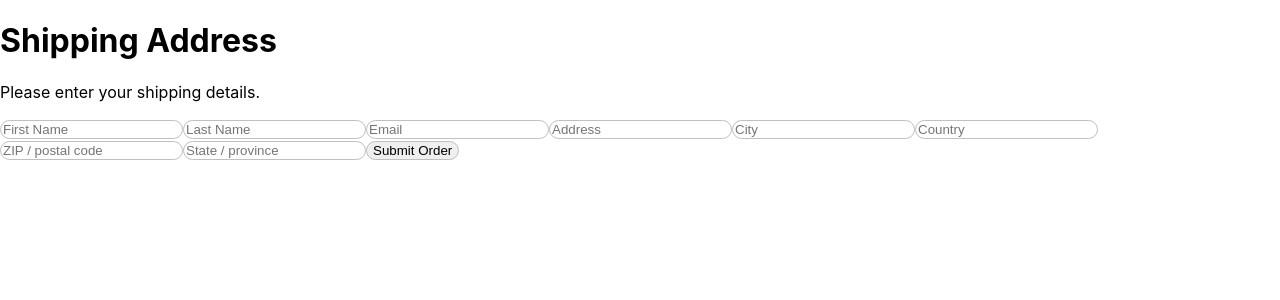
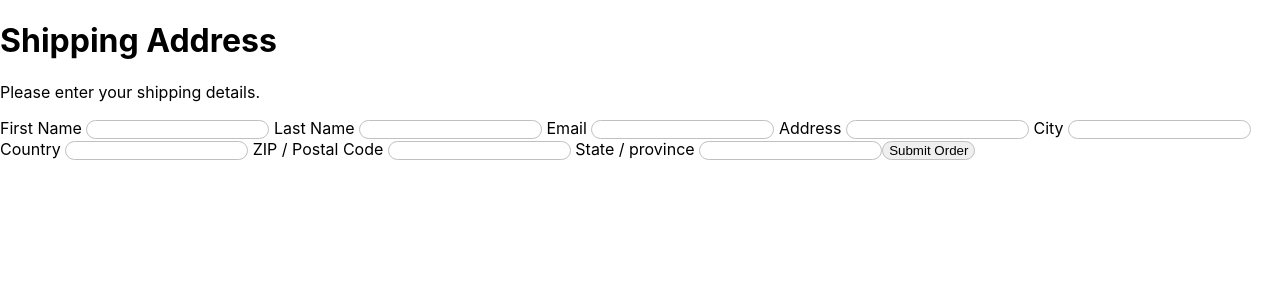
Before and after one commit to TroyWarez/basic-site, a React (Vite) app: page / in a window 1280 px wide. Shown: the top 300 px of the page. Built offline with nearby package versions, Linux system fonts and the light colour scheme.

Commit message:
added labels for shipping form elements

```diff
--- a/src/components/OrderForm.tsx
+++ b/src/components/OrderForm.tsx
@@ -5,16 +5,21 @@ const OrderForm = () => {
         <>
             <h1>Shipping Address</h1>
             <p>Please enter your shipping details.</p>
-            <form action="" method="get" className="form-example">
-                <input type="text" name="name" id="firstname" placeholder="First Name" maxLength={50} autoFocus={true} required />
+            <form action="" method="get" className="shippingForm">
+                <label htmlFor="firstname"> First Name </label>
+                <input type="text" name="name" id="firstname" maxLength={50} autoFocus={true} required />
 
-                <input type="text" name="name" id="lastname" placeholder="Last Name" maxLength={50} required />
+                <label htmlFor="lastname"> Last Name </label>
+                <input type="text" name="name" id="lastname" maxLength={50} required />
 
-                <input type="email" name="email" id="email" required placeholder="Email" maxLength={62}/>
+                <label htmlFor="email"> Email </label>
+                <input type="email" name="email" id="email" required maxLength={62}/>
 
-                <input type="text" name="address" id="address" required placeholder="Address" maxLength={95}/>
+                <label htmlFor="address"> Address </label>
+                <input type="text" name="address" id="address" required maxLength={95}/>
 
-                <input type="text" name="City" id="City" required placeholder="City" maxLength={35}/>
+                <label htmlFor="City"> City </label>
+                <input type="text" name="City" id="City" required maxLength={35}/>
 
                 <RegionalInput/>
 
--- a/src/components/RegionalInput.tsx
+++ b/src/components/RegionalInput.tsx
@@ -1,7 +1,8 @@
 export default function RegionalInput() {
   return (
     <>
-    <input list="country" name="country" placeholder="Country" required />
+    <label htmlFor="Country"> Country </label>
+    <input list="country" name="country" id="Country" required />
     <datalist id="country">
 
     <option value="United States" />
@@ -242,9 +243,12 @@ export default function RegionalInput() {
     <option value="Zimbabwe" />
     </datalist>
 
-    <input type="text" name="ZIP Code" id="ZIP Code" placeholder="ZIP / postal code" maxLength={12} required/>
+    <label htmlFor="ZIP Code"> ZIP / Postal Code </label>
+    <input type="text" name="ZIP Code" id="ZIP Code" maxLength={12} required/>
 
-    <input list="state" name="state" placeholder="State / province" required/>
+
+    <label htmlFor="state"> State / province </label>
+    <input list="state" name="state" id="state" required/>
     <datalist id="state">
     <option value="California"></option>
     <option value="Texas"></option>
```
